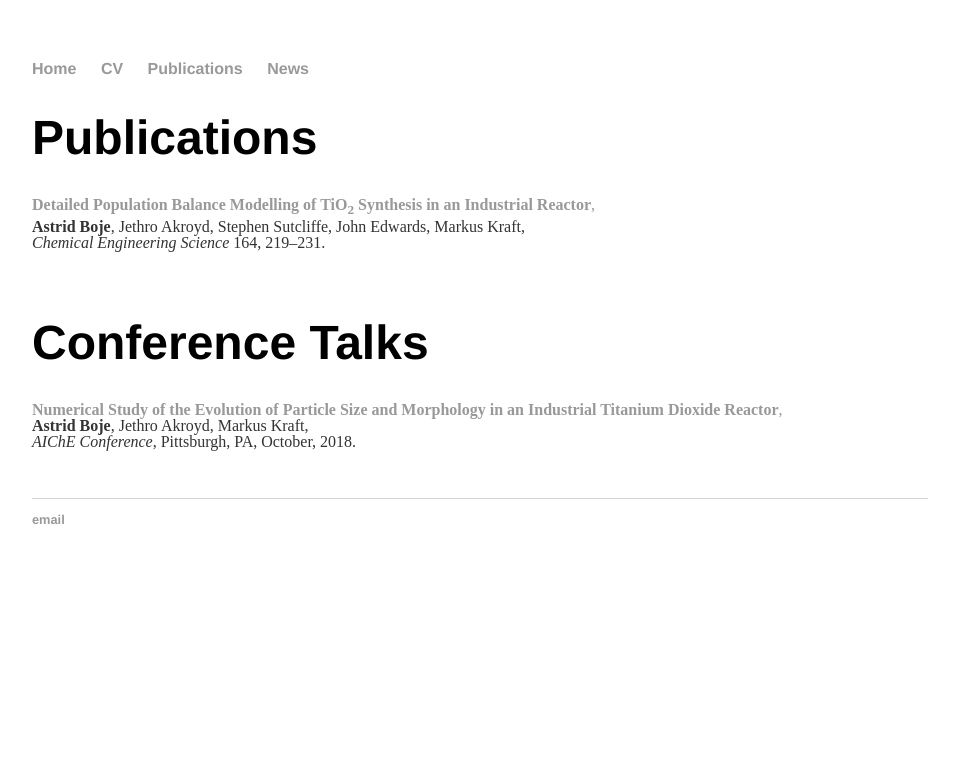
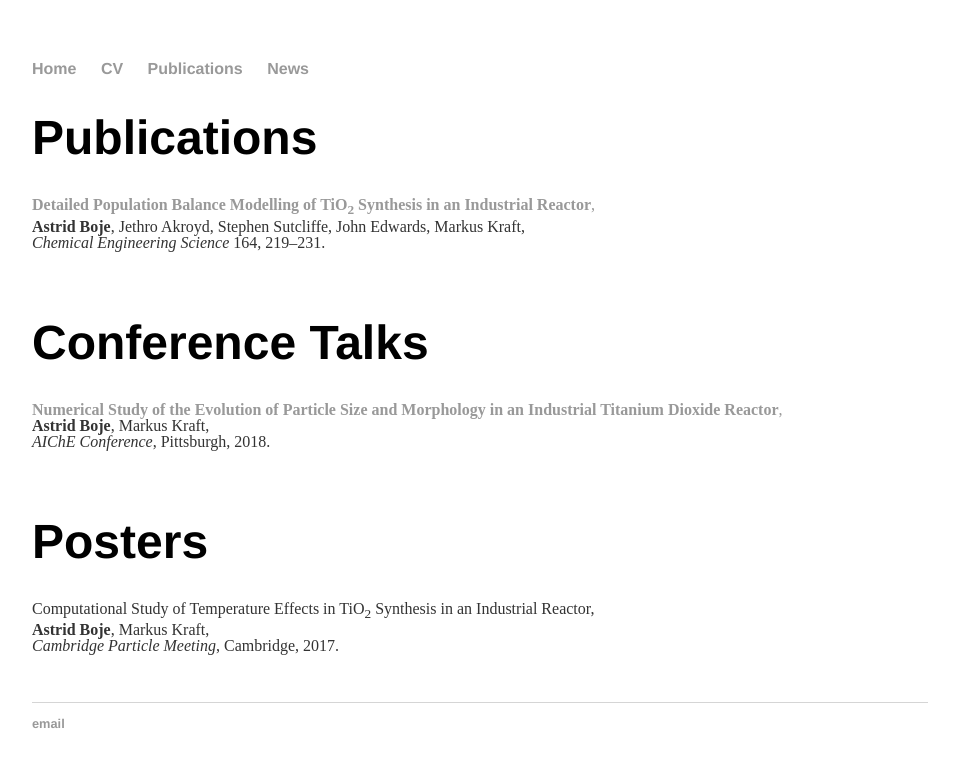
Before and after one commit to aab64/aab64.github.io, a Jekyll site: the page built from publications/index.html, in a window 1280 px wide. Shown: the top 767 px of the page, without its empty margins (160-1119 px from the left). Built offline with Jekyll 4.4.1, drawn with Linux system fonts in a browser that asks for light colours.

Commit message:
Update index.html

```diff
--- a/publications/index.html
+++ b/publications/index.html
@@ -3,7 +3,7 @@ layout: default
 title: Astrid Boje | Publications
 ---
 <div class="title">
-	<h1> Publications </h1>
+	<h1>Publications</h1>
 </div>
 
 <div class="post-content">
@@ -20,19 +20,36 @@ title: Astrid Boje | Publications
 </div>
 
 <div class="title">
-	<h1> Conference Talks </h1>
-  <div class="post-content">
+	<h1>Conference Talks</h1>
+</div>
+
+<div class="post-content">
   <p><a href="https://aiche.confex.com/aiche/2018/meetingapp.cgi/Paper/516934">
-  <strong> Numerical Study of the Evolution of Particle Size and Morphology in an Industrial Titanium Dioxide Reactor</strong>,
+  <strong>Numerical Study of the Evolution of Particle Size and Morphology in an Industrial Titanium Dioxide Reactor</strong>,
   </a>
 <br />
-<strong>Astrid Boje</strong>, Jethro Akroyd, Markus Kraft,
+<strong>Astrid Boje</strong>, Markus Kraft,
 <br />
 <em>AIChE Conference</em>,
-Pittsburgh, PA,
-October, 2018.
+Pittsburgh,
+2018.
 </p>
 <p><br /></p>
 </div>
 
+<div class="title">
+	<h1>Posters</h1>
 </div>
+
+<div class="post-content">
+	<p><a<strong>Computational Study of Temperature Effects in TiO<sub>2</sub> Synthesis in an Industrial Reactor</strong>,
+  </a>
+<br />
+<strong>Astrid Boje</strong>, Markus Kraft,
+<br />
+<em>Cambridge Particle Meeting</em>,
+Cambridge,
+2017.
+</p>
+<p><br /></p>
+</div>
```
